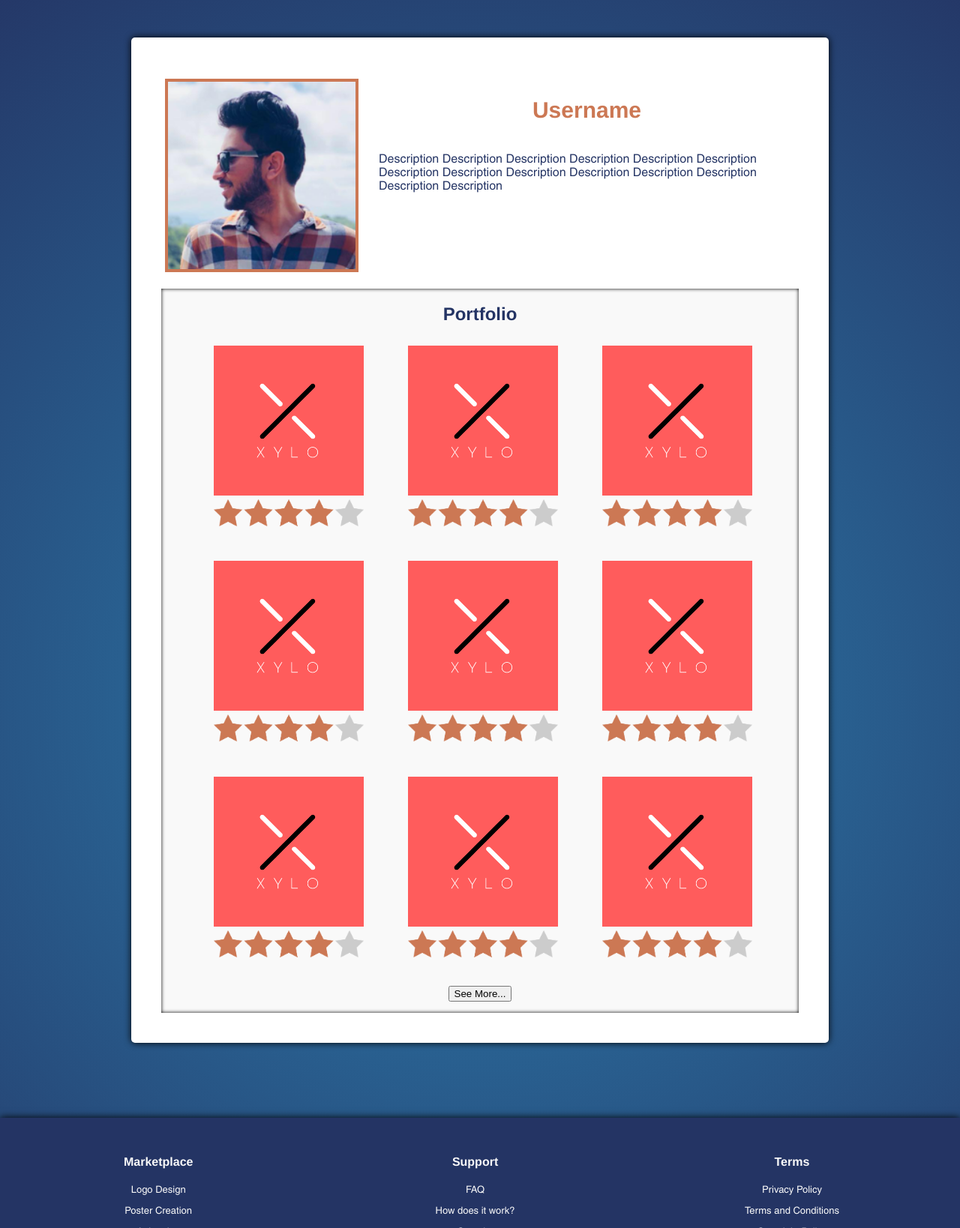
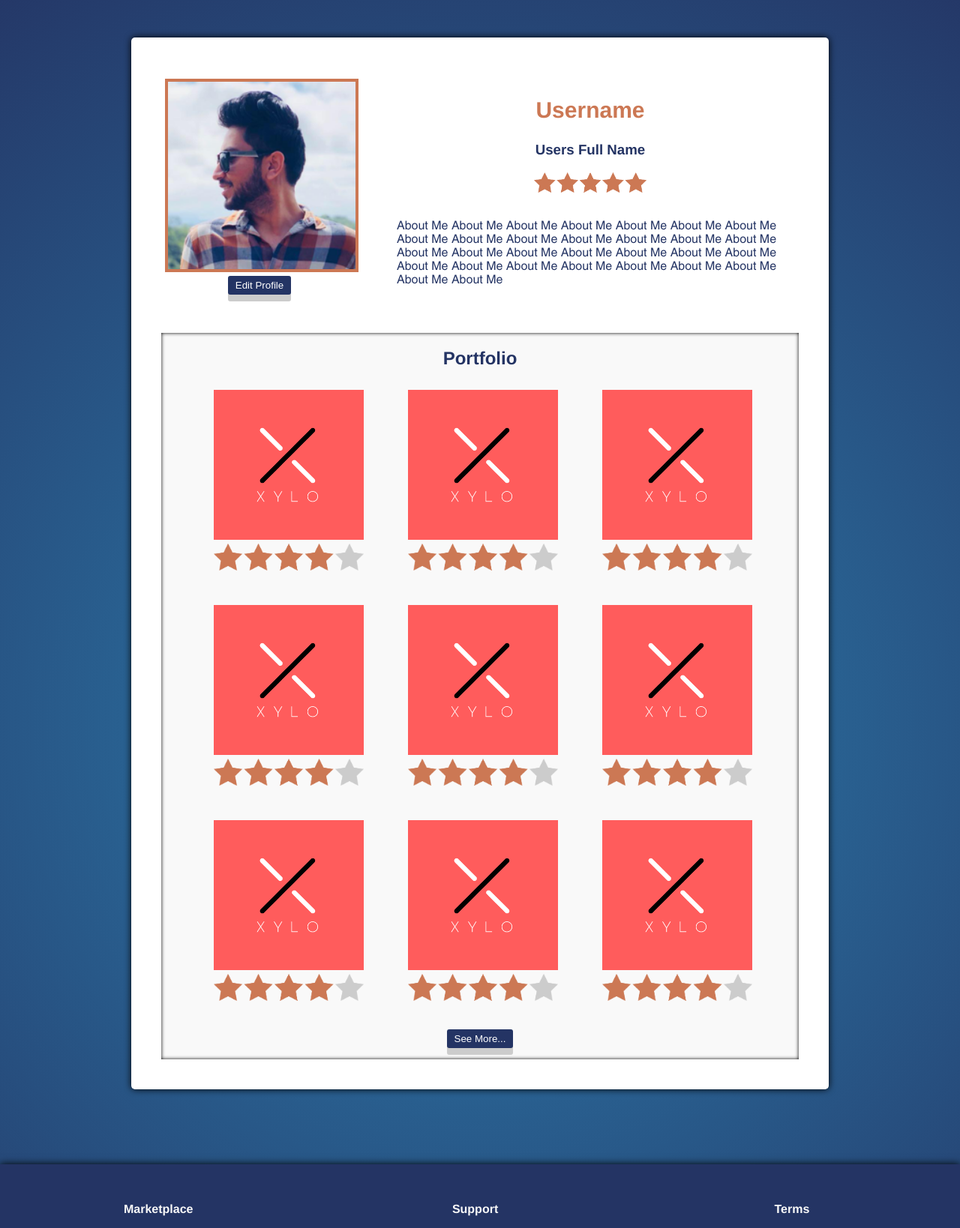
Before and after one commit to SuperSheaff/Design-Market, a PHP site: page /profile.php in a window 1280 px wide. Shown: the part 83-1721 px from the top of the page at 75% size. Run offline with PHP 8.4, Linux system fonts and the light colour scheme.

Commit message:
css for new pages/slight edits on older + added edit profile page + edit button on profile page + navigation functionality

```diff
--- a/designMarket/css/style.css
+++ b/designMarket/css/style.css
@@ -224,7 +224,7 @@ header {
 /* --- Example Section of Homepage --- */
 
 #examples {
-    background-color: lightgrey;
+    background-color: #ccc;
     color: #2C7CAC;
     height: 700px;
     padding: 10px 10px 10px;
@@ -828,13 +828,13 @@ footer p {
 
 #profileHeader {
     padding: 30px;
-    height: 250px;
-    width: 100%;
+    overflow: hidden;
 }
 
 #profilePicture {
     float: left;
     width: 30%;
+    height: 300px;
 }
 
 #profilePicture img {
@@ -842,7 +842,7 @@ footer p {
 }
 
 #profileInfo {
-    float: left;
+    float: right;
     width: 65%;
     text-align: center;
 }
@@ -855,6 +855,10 @@ footer p {
 #profileInfo p {
     text-align: left;
     padding: 15px;
+}
+
+#profileContainer a {
+    text-decoration: none;
 }
 
 #profilePortfolio {
@@ -895,5 +899,37 @@ footer p {
     text-align: center;
 }
 
+/* --- --- */
+
+/* --- Button Styling --- */
+
+button {
+    padding: 5px 10px;
+    cursor: pointer;
+    text-align: center;
+    text-decoration: none;
+    outline: none;
+    color: #fff;
+    background-color: #243464;
+    border: none;
+    border-radius: 5px;
+    box-shadow: 0 9px #ccc;
+
+    margin: 0 auto;
+    border-radius: 3px;
+
+    justify-content: center;
+    display: flex;
+}
+
+button:hover {
+    background-color: #2C7CAC;
+}
+
+button:active {
+    background-color: #2C7CAC;
+    box-shadow: 0 5px grey;
+    transform: translateY(4px);
+}
 
 /* --- --- */
--- a/designMarket/profile.php
+++ b/designMarket/profile.php
@@ -24,14 +24,21 @@
 
         <div id="profileContainer">
 
+
+            <!-- Need php to have edit button appear for user only -->
+
             <div id="profileHeader">
                 <div id="profilePicture">
                     <img src="images/aashish.png" width="250">
+                    <a href="editProfile.php"><button type="button">Edit Profile</button></a>
                 </div>
 
                 <div id="profileInfo">
-                    <h2>Username</h2>
-                    <p>Description Description Description Description Description Description Description Description Description Description Description Description Description Description </p>
+                    <h2 id="username">Username</h2>
+                    <h3 id="userFullName">Users Full Name</h3>
+                    <img id="userRatingAvg" src="images/fiveStars.png" width="150">
+                    <p id="userAboutMe">About Me About Me About Me About Me About Me  About Me About Me About Me About Me About Me  About Me About Me About Me About Me About Me  About Me About Me About Me About Me About Me  About Me About Me About Me About Me About Me  About Me About Me About Me About Me About Me  </p>
+
                 </div>
 
             </div>
@@ -53,7 +60,7 @@
                 </ul>
 
                 <div id="profileMore">
-                    <a href="profilePortfolio.php"><button type="button" class="btn btn-default">See More...</button></a>
+                    <a href="profilePortfolio.php"><button type="button">See More...</button></a>
                 </div>
             </div>
 
--- a/designMarket/profilePortfolio.php
+++ b/designMarket/profilePortfolio.php
@@ -9,7 +9,7 @@
 
     <head>
 
-        <title>Design Market - Profile</title>
+        <title>Design Market - Portfolio</title>
 
         <link rel="icon" type="image/png" href="images/logo.png">
 
@@ -26,7 +26,8 @@
 
             <div id="portfolioHeader">
 
-                <h2>Username's Portfolio</h2>
+                <h1>Username's Portfolio</h1>
+                <a href="profile.php"><button>Go Back</button></a>
 
             </div>
 
```
Also changed, not shown: designMarket/editProfile.php (added, +58 -0 lines), designMarket/jobPost.php (added).
